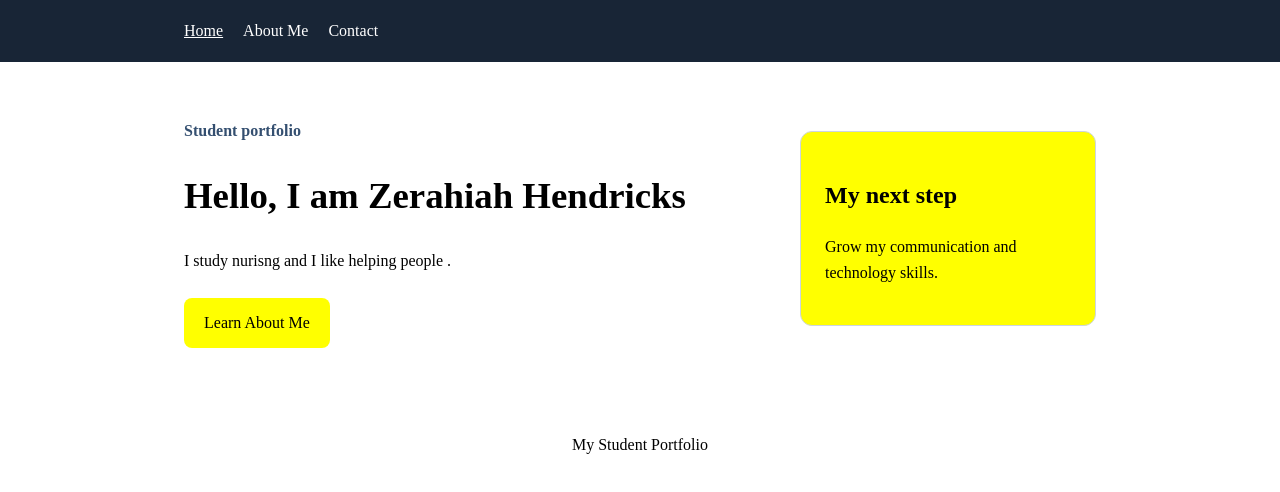
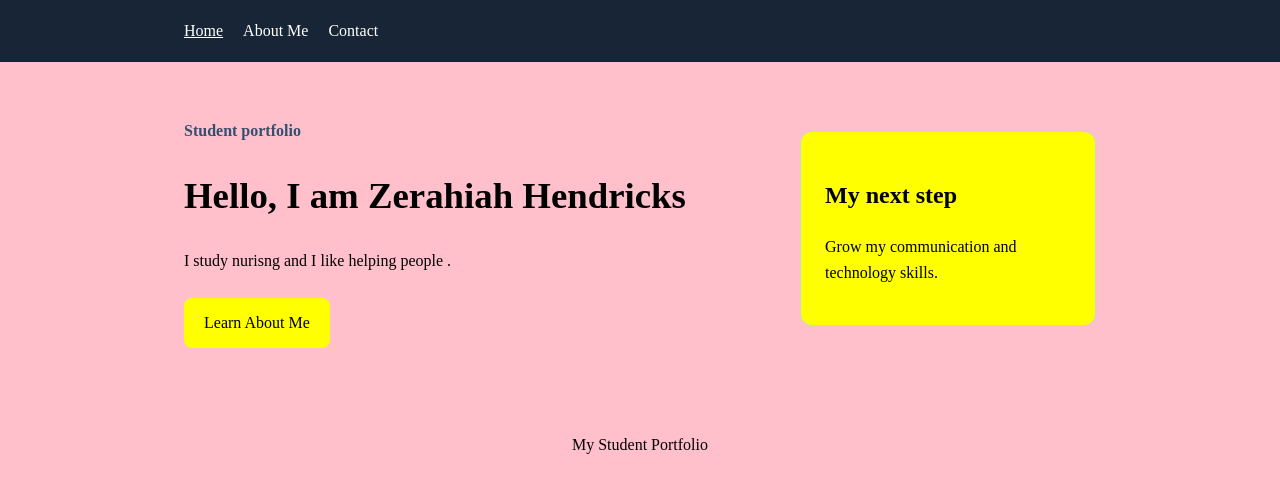
Before and after one commit to ZerahiahHendricks/my_website, a plain HTML site: page index.html in a window 1280 px wide. Drawn offline with Linux system fonts and the light colour scheme.

Commit message:
Update style.css

```diff
--- a/css/style.css
+++ b/css/style.css
@@ -1,6 +1,6 @@
 * { box-sizing: border-box; }
 body { margin: 0; font-family: times new roman, sans-serif; line-height: 1.6;
-       color: black; background: white; }
+       color: black; background: pink; }
 header { background: #182536; }
 nav { max-width: 960px; margin: auto; display: flex;
       flex-wrap: wrap; gap: 20px; padding: 18px 24px; }
```
